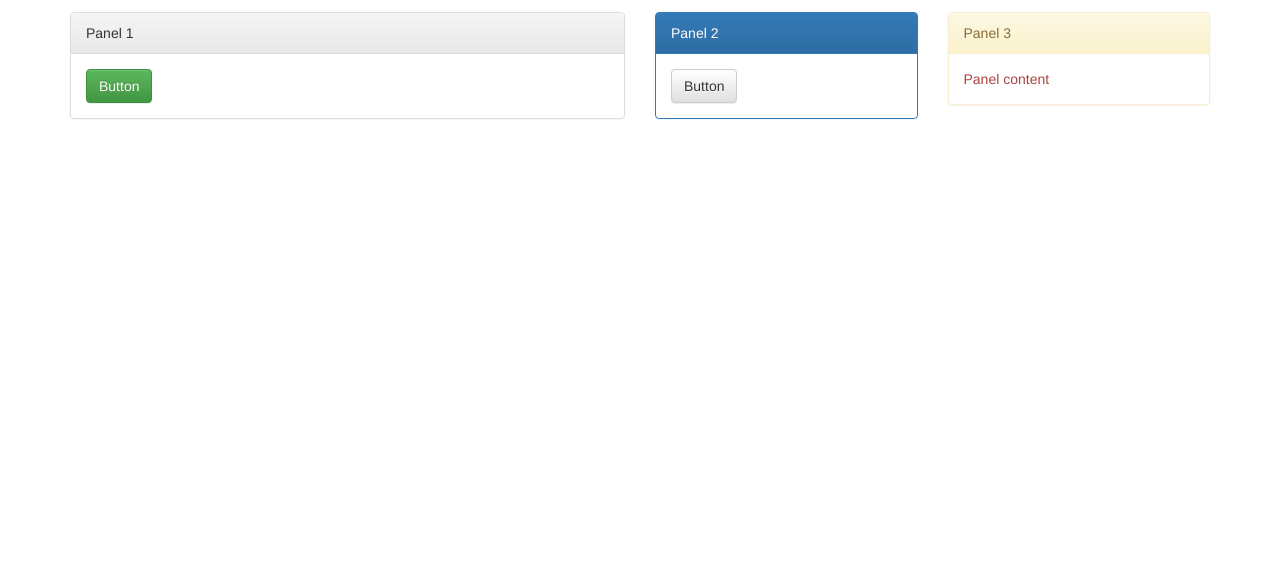
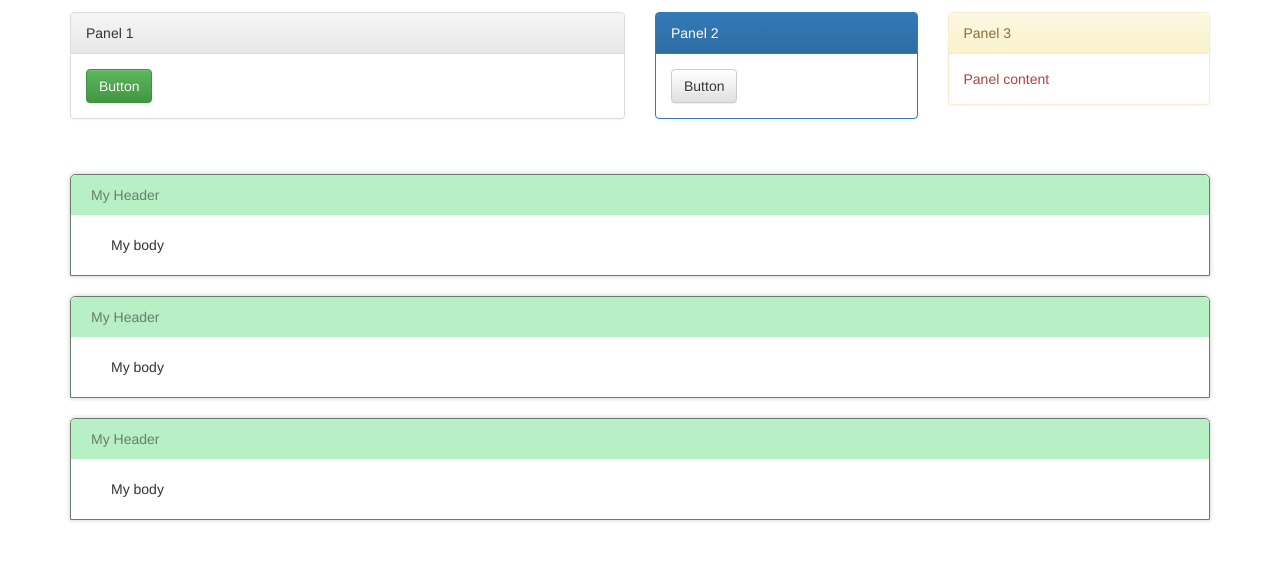
Before and after one commit to simongogoransson/bootstrap-demo, a plain HTML site: page index.html in a window 1280 px wide. Shown: the part 117-678 px from the top of the page. Drawn offline with nearby package versions, Linux system fonts and the light colour scheme.

Commit message:
Added my own panel

```diff
--- a/css/main.css
+++ b/css/main.css
@@ -7,3 +7,40 @@
 .darkestBG {
     background: #333;
 }
+
+.myPanel {
+    border: 1px solid #687D6D;
+    border-radius: 5px 5px 0px 0px;
+    box-shadow: 0px 0px 5px #ccc;
+    margin: 20px 0px;
+}
+
+.myPanel .header {
+    background: #B6F0C4;
+    border-radius: 5px 5px 0px 0px;
+    color: #687D6D;
+    padding: 10px 20px;
+}
+
+.myPanel .body {
+    padding: 20px 40px;
+}
+
+.myPanel .body p {
+    display: inline;
+}
+
+.myPanel .showOnHover {
+    display: none;
+}
+
+.myPanel:hover {
+    border: 1px solid #687D6D;
+    box-shadow: 0px 0px 8px #666;
+    margin: 20px 0px;
+}
+
+.myPanel:hover .showOnHover {
+    display: inline-block;
+    float: right;
+}
--- a/index.html
+++ b/index.html
@@ -91,6 +91,35 @@
                     </div>
                 </div>
             </div>
+
+            <div class="myPanel">
+                <div class="header">My Header</div>
+                <div class="body">
+                    <p>My body</p>
+                    <div class="showOnHover">
+                        <a href="#" class="btn btn-danger btn-xs">delete</a>
+                    </div>
+                </div>
+            </div>
+            <div class="myPanel">
+                <div class="header">My Header</div>
+                <div class="body">
+                    <p>My body</p>
+                    <div class="showOnHover">
+                        <a href="#" class="btn btn-danger btn-xs">delete</a>
+                    </div>
+                </div>
+            </div>
+            <div class="myPanel">
+                <div class="header">My Header</div>
+                <div class="body">
+                    <p>My body</p>
+                    <div class="showOnHover">
+                        <a href="#" class="btn btn-danger btn-xs">delete</a>
+                    </div>
+                </div>
+            </div>
+
         </div>
         <script src="https://ajax.googleapis.com/ajax/libs/jquery/1.12.4/jquery.min.js"></script>
         <script src="https://maxcdn.bootstrapcdn.com/bootstrap/3.3.7/js/bootstrap.min.js" integrity="sha384-Tc5IQib027qvyjSMfHjOMaLkfuWVxZxUPnCJA7l2mCWNIpG9mGCD8wGNIcPD7Txa" crossorigin="anonymous"></script>
```
